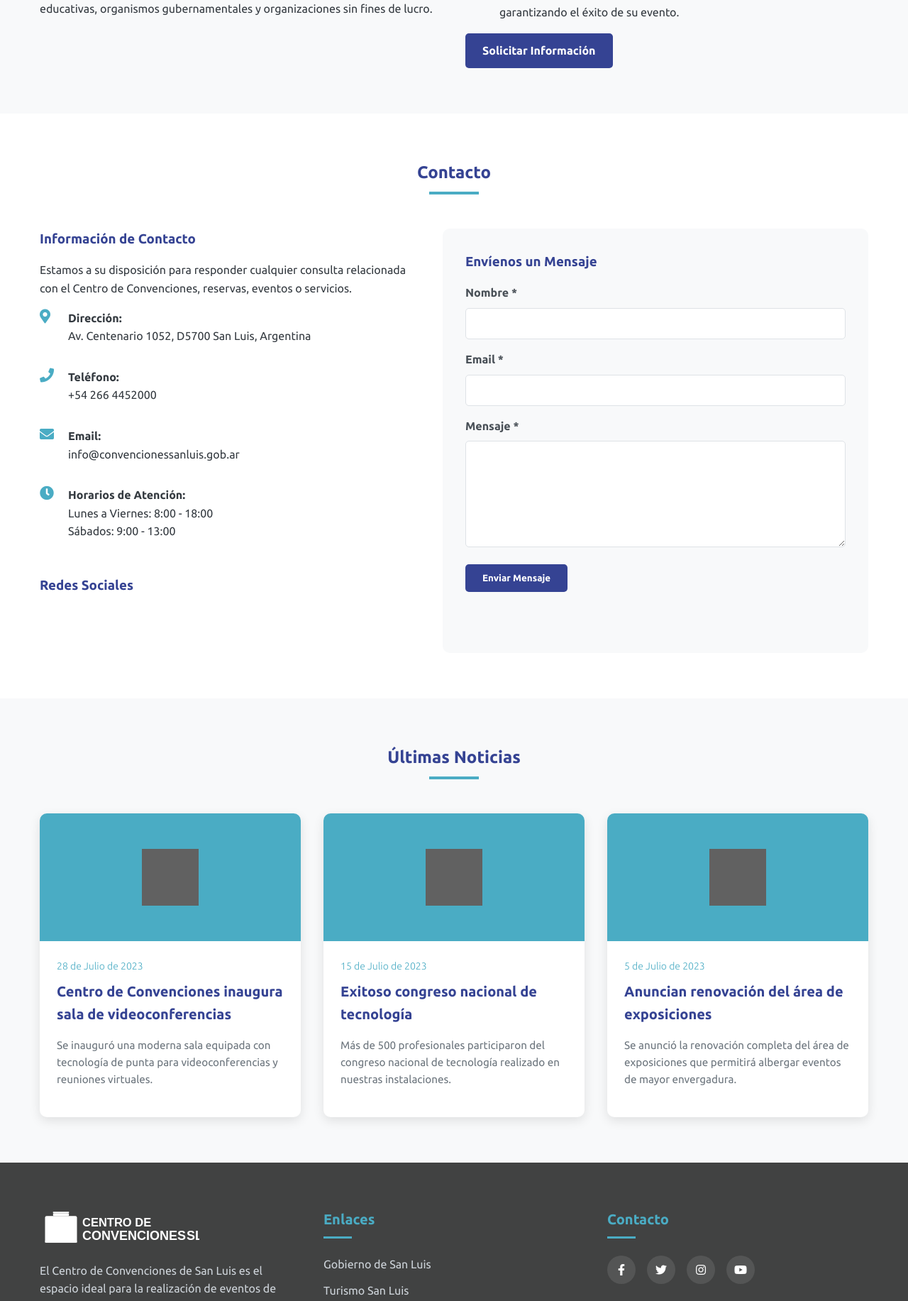
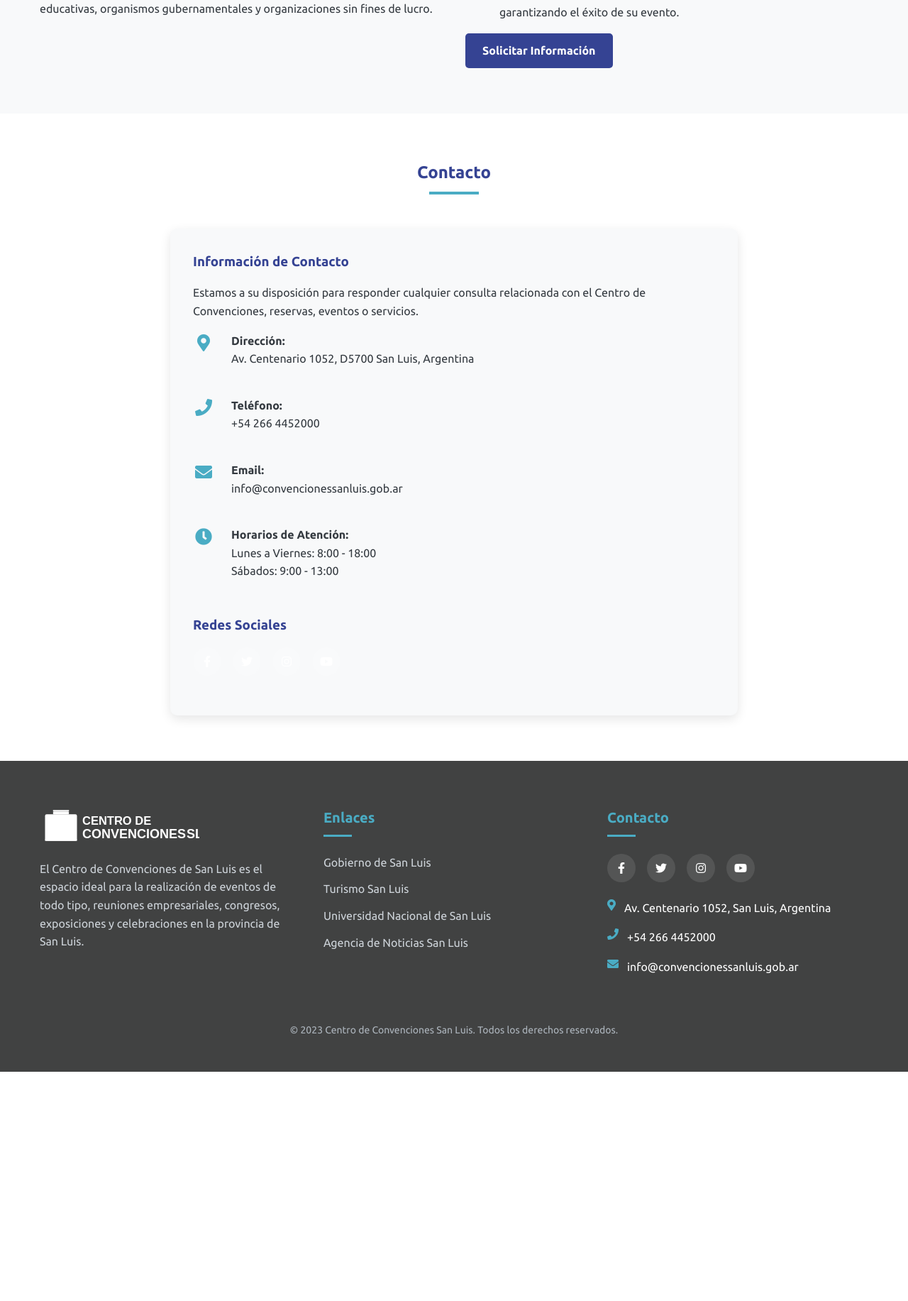
Before and after one commit to Bauti32123456678765432/SanLuisCentro, a Flask app: page / in a window 1280 px wide. Shown: the part 3760-5593 px from the top of the page at 71% size. After the commit the page ends 5270 px from the top, so only its background shows below. Run offline with Flask 3, Linux system fonts and the light colour scheme; grey boxes are pictures that could not be loaded.

Commit message:
Update gallery images and remove contact form
Replit-Commit-Author: Agent
Replit-Commit-Session-Id: e4663393-d7ac-45ae-8957-602444fa3915
Replit-Commit-Screenshot-Url: https://storage.googleapis.com/screenshot-production-us-central1/8bc0efde-2968-43cd-a8f7-dc067c88d3a6/2a678678-0559-4baa-99b1-c26eb0e70d5a.jpg

```diff
--- a/app.py
+++ b/app.py
@@ -111,88 +111,60 @@ def get_past_events():
         }
     ]
 
-# Mock gallery images
+# Gallery images
 def get_gallery_images():
     return [
         {
             "id": 1,
             "title": "Sala Principal",
             "description": "Sala principal con capacidad para 500 personas",
-            "thumbnail": "https://cdn.jsdelivr.net/gh/twbs/icons@main/icons/building.svg"
+            "thumbnail": "/static/images/gallery1.jpg"
         },
         {
             "id": 2,
             "title": "Auditorio",
             "description": "Auditorio moderno con sistemas audiovisuales de última generación",
-            "thumbnail": "https://cdn.jsdelivr.net/gh/twbs/icons@main/icons/mic.svg"
+            "thumbnail": "/static/images/gallery2.jpg"
         },
         {
             "id": 3,
             "title": "Sala de Conferencias",
             "description": "Sala para conferencias y reuniones empresariales",
-            "thumbnail": "https://cdn.jsdelivr.net/gh/twbs/icons@main/icons/people.svg"
+            "thumbnail": "/static/images/gallery3.jpg"
         },
         {
             "id": 4,
             "title": "Área de Exposiciones",
             "description": "Amplio espacio para montaje de stands y exposiciones",
-            "thumbnail": "https://cdn.jsdelivr.net/gh/twbs/icons@main/icons/easel.svg"
+            "thumbnail": "/static/images/gallery4.jpg"
         },
         {
             "id": 5,
             "title": "Jardines",
             "description": "Espacios verdes para eventos al aire libre",
-            "thumbnail": "https://cdn.jsdelivr.net/gh/twbs/icons@main/icons/tree.svg"
+            "thumbnail": "/static/images/gallery5.jpg"
         },
         {
             "id": 6,
             "title": "Salón VIP",
             "description": "Salón exclusivo para recepciones especiales",
-            "thumbnail": "https://cdn.jsdelivr.net/gh/twbs/icons@main/icons/stars.svg"
+            "thumbnail": "/static/images/gallery6.jpg"
         }
     ]
 
 @app.route('/')
 def index():
-    news = get_latest_news()
+    # Removed news as the section is no longer needed
     upcoming_events = get_upcoming_events()
     past_events = get_past_events()
     gallery_images = get_gallery_images()
     return render_template('index.html',
-                          news=news,
                           upcoming_events=upcoming_events,
                           past_events=past_events,
                           gallery_images=gallery_images)
 
-@app.route('/contact', methods=['POST'])
-def contact():
-    if request.method == 'POST':
-        name = request.form.get('name')
-        email = request.form.get('email')
-        message = request.form.get('message')
-
-        if not name or not email or not message:
-            flash('Por favor complete todos los campos obligatorios', 'error')
-            return redirect(url_for('index', _anchor='contacto'))
-
-        # Create a new contact request
-        new_contact = ContactRequest(
-            name=name,
-            email=email,
-            message=message,
-            created_at=datetime.now()
-        )
-
-        try:
-            db.session.add(new_contact)
-            db.session.commit()
-            flash('Su mensaje ha sido enviado. Nos pondremos en contacto pronto.', 'success')
-        except Exception as e:
-            logging.error(f"Error saving contact request: {str(e)}")
-            db.session.rollback()
-            flash('Hubo un problema al enviar su mensaje. Por favor intente nuevamente.', 'error')
-
-        return redirect(url_for('index', _anchor='contacto'))
+# Removing contact form functionality as per user request
+# Contact section now only displays static information
 
 if __name__ == "__main__":
     app.run(host="0.0.0.0", port=5000, debug=True)
--- a/static/css/style.css
+++ b/static/css/style.css
@@ -610,11 +639,15 @@ p {
 
 .contact-container {
   display: flex;
-  gap: 2rem;
+  justify-content: center;
 }
 
 .contact-info {
-  flex: 1;
+  max-width: 800px;
+  background-color: var(--gray-100);
+  padding: 2rem;
+  border-radius: 10px;
+  box-shadow: 0 5px 15px rgba(0, 0, 0, 0.1);
 }
 
 .contact-details {
@@ -623,23 +656,20 @@ p {
 }
 
 .contact-details li {
-  margin-bottom: 1rem;
+  margin-bottom: 1.5rem;
   display: flex;
   align-items: flex-start;
 }
 
 .contact-icon {
-  margin-right: 1rem;
+  margin-right: 1.5rem;
   color: var(--secondary-blue);
-  font-size: 1.25rem;
-  min-width: 24px;
-}
-
-.contact-form {
-  flex: 1;
-  background-color: var(--gray-100);
-  padding: 2rem;
-  border-radius: 10px;
+  font-size: 1.5rem;
+  min-width: 30px;
+  height: 30px;
+  display: flex;
+  align-items: center;
+  justify-content: center;
 }
 
 .form-group {
--- a/static/js/main.js
+++ b/static/js/main.js
@@ -85,8 +85,8 @@ function initializeBannerSlider() {
         slides[currentSlide].classList.add('active');
     }
 
-    // Auto slide every 5 seconds
-    setInterval(nextSlide, 5000);
+    // Auto slide every 8 seconds (más pausado)
+    setInterval(nextSlide, 8000);
 }
 
 /**
--- a/templates/index.html
+++ b/templates/index.html
@@ -71,14 +71,12 @@
                 </div>
 
                 <div class="institutional-image">
-                    <svg width="400" height="300" viewBox="0 0 400 300">
-                        <rect width="400" height="300" fill="#354393" rx="10" />
-                        <rect x="20" y="30" width="360" height="240" fill="#f8f9fa" rx="5" />
-                        <text x="200" y="120" font-size="24" font-family="Ubuntu, sans-serif" font-weight="700" text-anchor="middle" fill="#354393">Centro de Convenciones</text>
-                        <text x="200" y="150" font-size="18" font-family="Ubuntu, sans-serif" font-weight="400" text-anchor="middle" fill="#354393">San Luis</text>
-                        <text x="200" y="200" font-size="14" font-family="Ubuntu, sans-serif" font-weight="300" text-anchor="middle" fill="#414242">Excelencia en eventos desde 2018</text>
-                        <rect x="100" y="220" width="200" height="20" fill="#4aacc4" rx="5" />
-                    </svg>
+                    <div class="video-container">
+                        <iframe width="400" height="300" src="https://www.youtube.com/embed/haXtL4uhfc0?start=41&autoplay=0&rel=0"
+                         title="Centro de Convenciones San Luis" frameborder="0"
+                         allow="accelerometer; autoplay; clipboard-write; encrypted-media; gyroscope; picture-in-picture"
+                         allowfullscreen style="border-radius: 10px; box-shadow: 0 5px 25px rgba(53, 67, 147, 0.4);"></iframe>
+                    </div>
                 </div>
             </div>
         </div>
@@ -316,53 +314,9 @@
                         <a href="#" class="social-link"><i class="fab fa-youtube"></i></a>
                     </div>
                 </div>
-
-                <div class="contact-form">
-                    <h3>Envíenos un Mensaje</h3>
-                    <form id="contactForm" action="{{ url_for('contact') }}" method="POST">
-                        <div class="form-group">
-                            <label for="name" class="form-label">Nombre *</label>
-                            <input type="text" id="name" name="name" class="form-control" required>
-                        </div>
-
-                        <div class="form-group">
-                            <label for="email" class="form-label">Email *</label>
-                            <input type="email" id="email" name="email" class="form-control" required>
-                        </div>
-
-                        <div class="form-group">
-                            <label for="message" class="form-label">Mensaje *</label>
-                            <textarea id="message" name="message" class="form-control" required></textarea>
-                        </div>
-
-                        <div class="form-submit">
-                            <button type="submit" class="btn btn-primary">Enviar Mensaje</button>
-                        </div>
-                    </form>
-                </div>
             </div>
         </div>
     </section>
 
-    <!-- News Section -->
-    <section class="section news">
-        <div class="container">
-            <h2 class="section-title">Últimas Noticias</h2>
-
-            <div class="news-grid">
-                {% for item in news %}
-                <div class="news-card">
-                    <div class="news-image">
-                        <img src="{{ item.image }}" alt="{{ item.title }}">
-                    </div>
-                    <div class="news-content">
-                        <p class="news-date">{{ item.date }}</p>
-                        <h3 class="news-title">{{ item.title }}</h3>
-                        <p class="news-summary">{{ item.summary }}</p>
-                    </div>
-                </div>
-                {% endfor %}
-            </div>
-        </div>
-    </section>
+    <!-- Eliminada la sección de noticias -->
 {% endblock %}
```
Also changed, not shown: other parts of static/css/style.css (+35 -6 lines), attached_assets/image_1743610072174.png (added), attached_assets/image_1743610185251.png (added), static/images/gallery1.jpg (added), static/images/gallery2.jpg (added), static/images/gallery3.jpg (added), static/images/gallery4.jpg (added), static/images/gallery5.jpg (added), static/images/gallery6.jpg (added).
